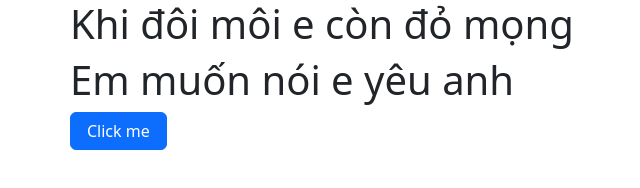
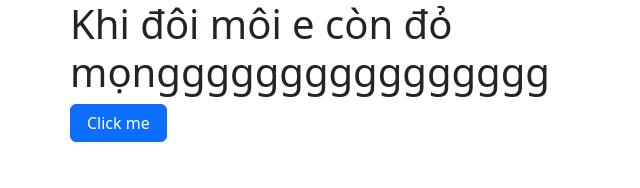
Before and after one commit to lvkt0177/github_bootstrap_store, a plain HTML site: page test_1.html in a window 1280 px wide. Shown: the whole page, without its empty margins (12-652 px from the left). Drawn offline with nearby package versions, Linux system fonts and the light colour scheme.

Commit message:
Cập nhật test_1.html Ver 1.1

```diff
--- a/test_1.html
+++ b/test_1.html
@@ -12,8 +12,7 @@
     <div class="container">
         <div class="row">
             <div class="col col-7">
-                    <h1>Khi đôi môi e còn đỏ mọng</h1>
-                    <h1>Em muốn nói e yêu anh</h1>
+                    <h1>Khi đôi môi e còn đỏ mọngggggggggggggggg</h1>
                     <a href="#" class="btn btn-primary px-3">Click me</a>
             </div>
         </div>
```
